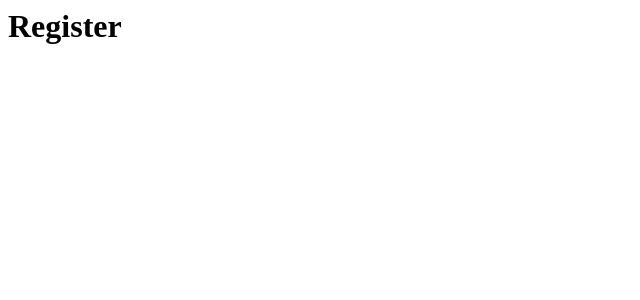
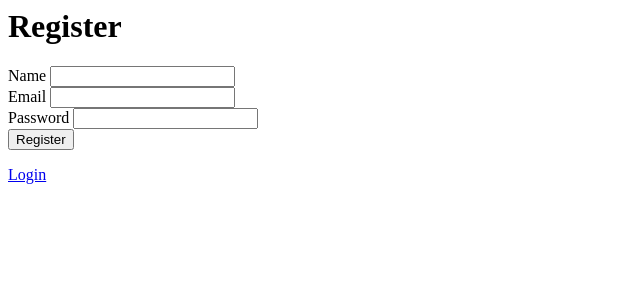
Before and after one commit to JosiahkJohnson/simple-login-template, a Node server app: page /register in a window 1280 px wide. Shown: the top 300 px of the page, without its empty margins (0-640 px from the left). Run offline with Node 20, Linux system fonts and the light colour scheme.

Commit message:
Created the templates for login and register pages

```diff
--- a/views/register.ejs
+++ b/views/register.ejs
@@ -1 +1,18 @@
 <h1>Register</h1>
+
+<form action="/register" method="POST">
+    <div>
+        <label for="name">Name</label>
+        <input type="text" name="name" id="name" required>
+    </div>
+    <div>
+        <label for="email">Email</label>
+        <input type="text" name="email" id="email" required>
+    </div>
+    <div>
+        <label for="password">Password</label>
+        <input type="text" name="password" id="password" required>
+    </div>
+    <button type="submit">Register</button>
+</form>
+<a href="/login">Login</a>
```
Also changed, not shown: server.js (+7 -1 lines), views/login.ejs (+13 -0 lines).
